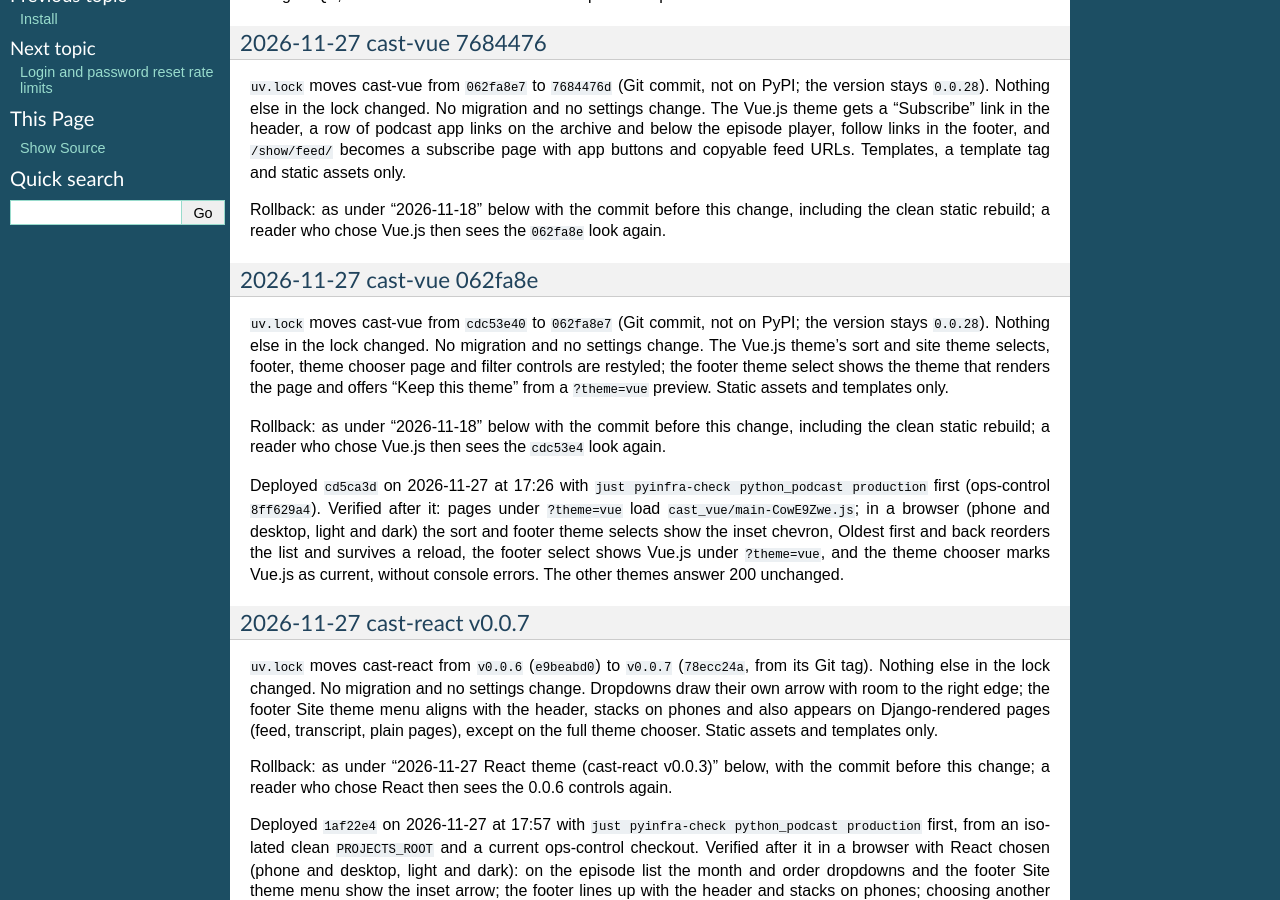
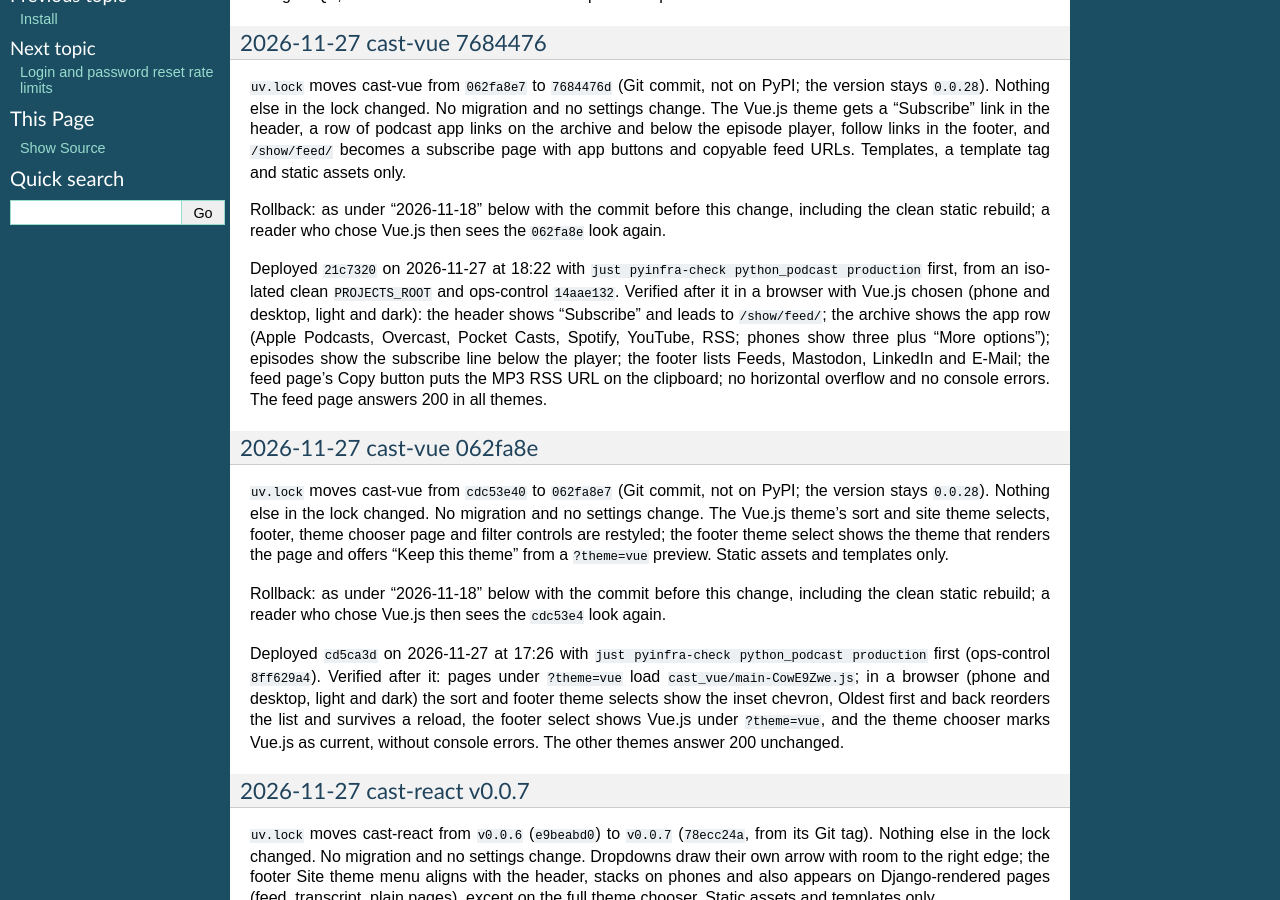
Before and after one commit to ephes/python-podcast, a Sphinx documentation site: the page built from docs/deploy.rst, in a window 1280 px wide and 900 px high, scrolled down 1380 px. Built offline with Sphinx 7.4.7, drawn with Linux system fonts in a browser that asks for light colours.

Commit message:
Record the cast-vue 7684476 deploy in the deploy history

```diff
--- a/docs/deploy.rst
+++ b/docs/deploy.rst
@@ -89,6 +89,17 @@ static assets only.
 Rollback: as under "2026-11-18" below with the commit before this change,
 including the clean static rebuild; a reader who chose Vue.js then sees the
 ``062fa8e`` look again.
+
+Deployed ``21c7320`` on 2026-11-27 at 18:22 with ``just pyinfra-check
+python_podcast production`` first, from an isolated clean ``PROJECTS_ROOT``
+and ops-control ``14aae132``. Verified after it in a browser with Vue.js chosen
+(phone and desktop, light and dark): the header shows "Subscribe" and leads to
+``/show/feed/``; the archive shows the app row (Apple Podcasts, Overcast,
+Pocket Casts, Spotify, YouTube, RSS; phones show three plus "More options");
+episodes show the subscribe line below the player; the footer lists Feeds,
+Mastodon, LinkedIn and E-Mail; the feed page's Copy button puts the MP3 RSS
+URL on the clipboard; no horizontal overflow and no console errors. The feed
+page answers 200 in all themes.
 
 2026-11-27 cast-vue 062fa8e
 ~~~~~~~~~~~~~~~~~~~~~~~~~~~
```
